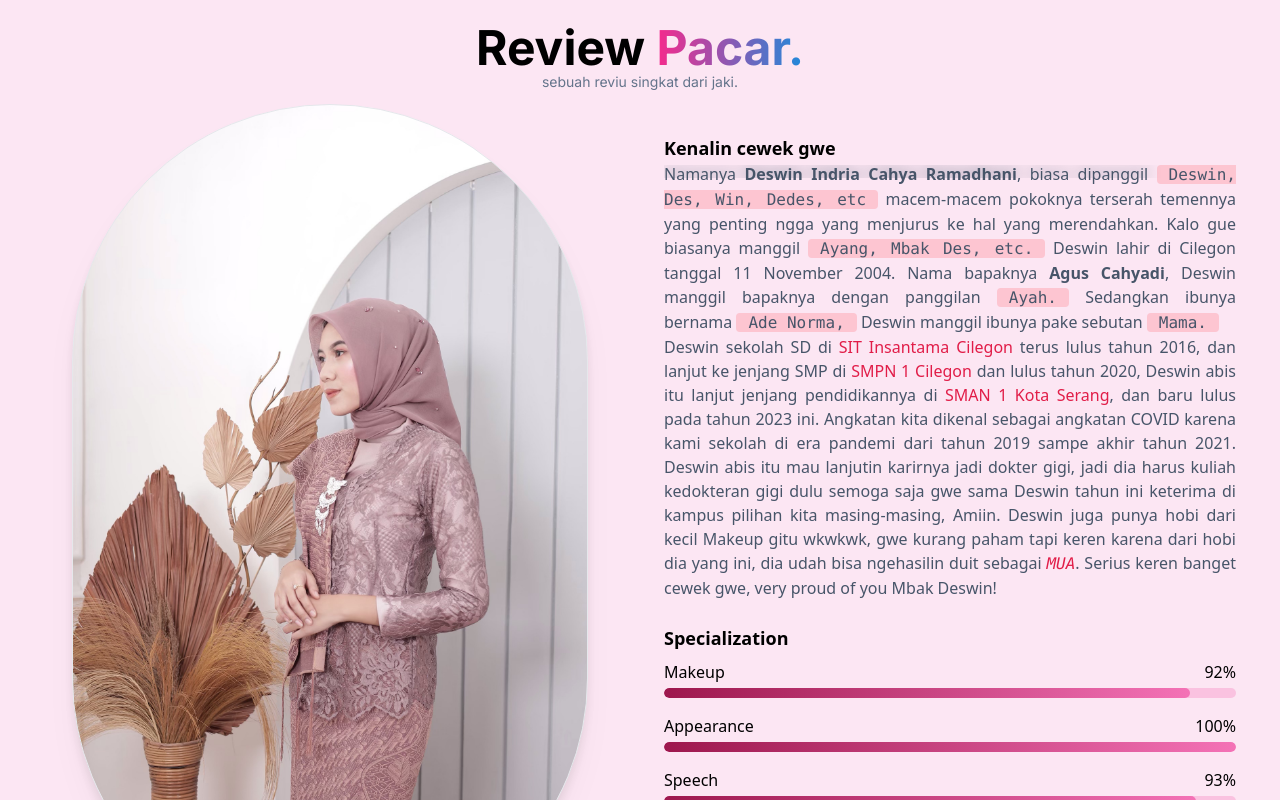
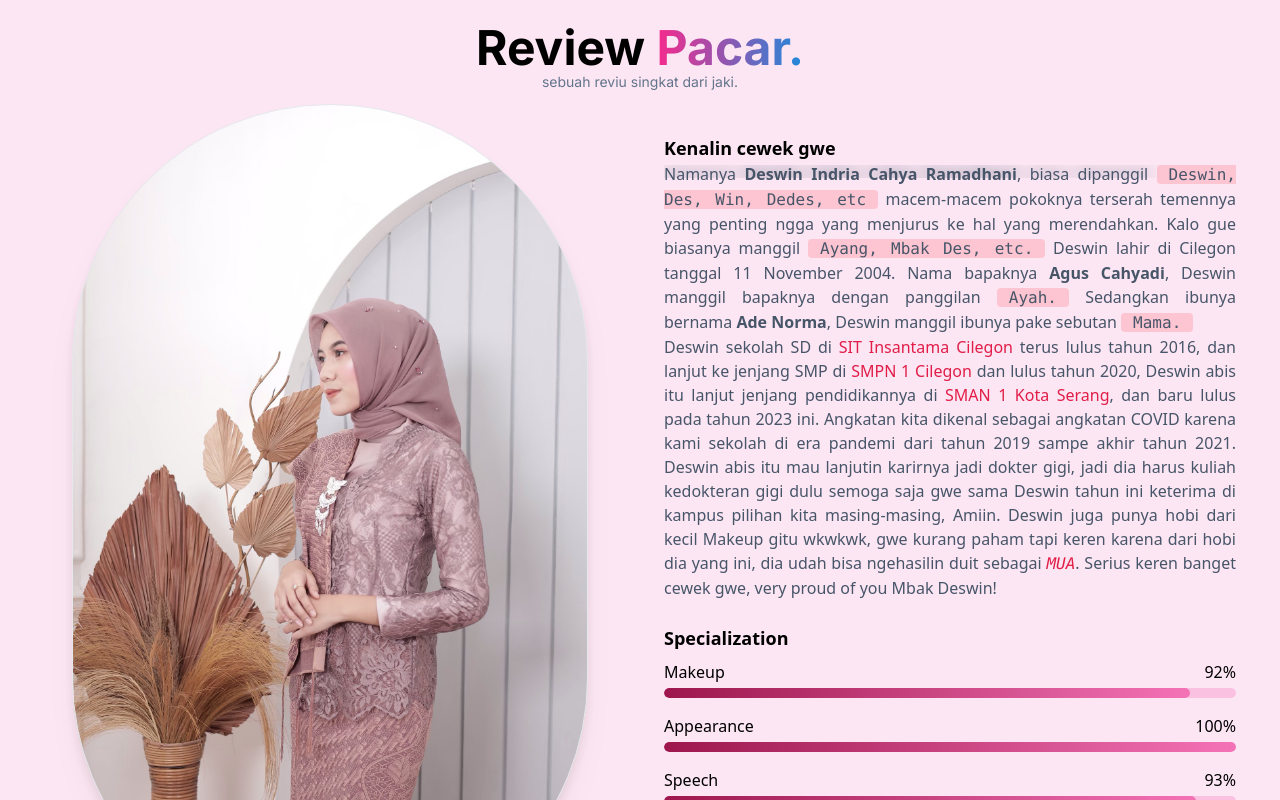
Before and after one commit to vyrozen/review-ayank, a React (Create React App) app: page / in a window 1280 px wide. Shown: the top 800 px of the page. Built offline with nearby package versions, Linux system fonts and the light colour scheme.

Commit message:
Update Mainpage.js

```diff
--- a/src/components/Mainpage.js
+++ b/src/components/Mainpage.js
@@ -59,7 +59,7 @@ const Mainpage = () => {
                   bapaknya <span className="font-semibold">Agus Cahyadi</span>,
                   Deswin manggil bapaknya dengan panggilan{" "}
                   <span className="text-highlight">Ayah.</span> Sedangkan ibunya
-                  bernama <span className="text-highlight">Ade Norma,</span>{" "}
+                  bernama <span className="font-semibold">Ade Norma</span>,
                   Deswin manggil ibunya pake sebutan{" "}
                   <span className="text-highlight">Mama.</span>
                   <br></br> Deswin sekolah SD di{" "}
```
